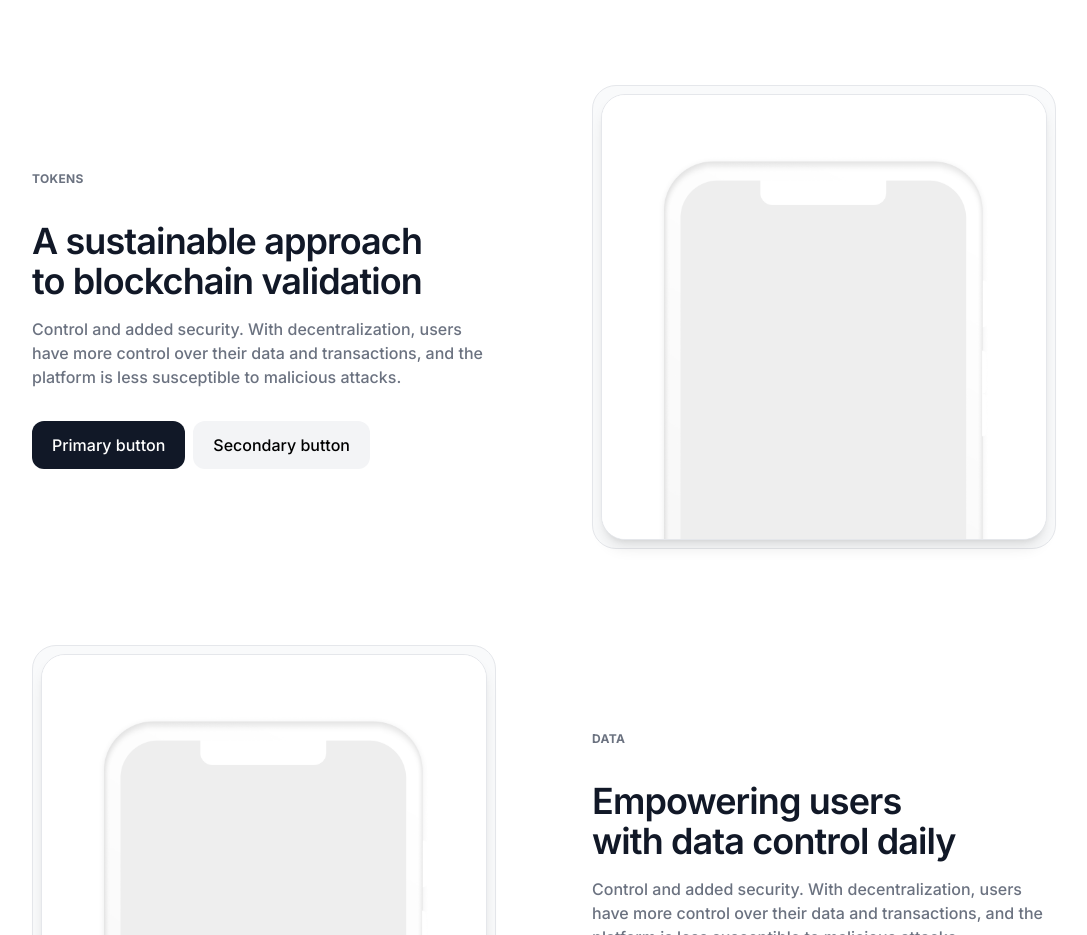
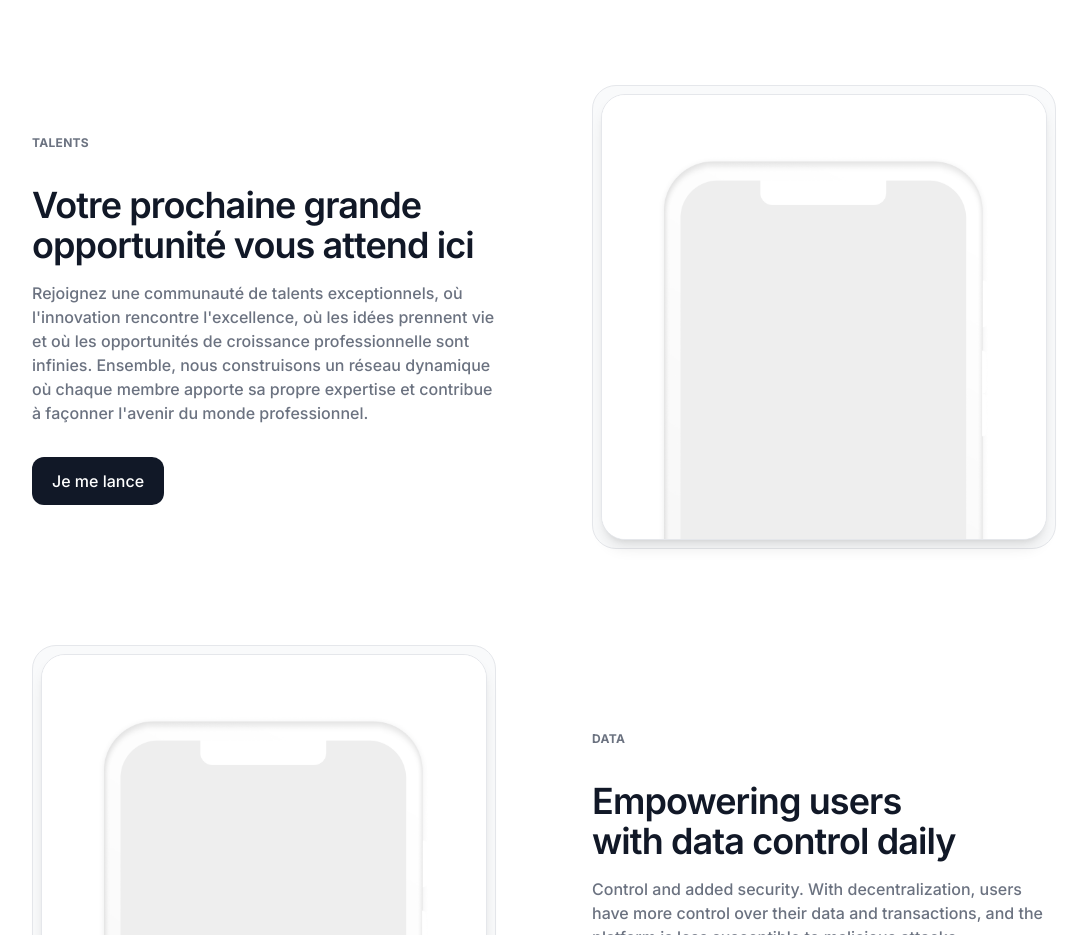
Before and after one commit to Osiris8/hiretop, a Next.js app: page / in a window 1280 px wide. Shown: the part 1120-2055 px from the top of the page, without its empty margins (96-1183 px from the left). Built offline with nearby package versions, Linux system fonts and the light colour scheme.

Commit message:
update content for Feature1 component

```diff
--- a/components/Feature1.js
+++ b/components/Feature1.js
@@ -8,28 +8,25 @@ export default function Feature1() {
         <div class="grid items-center grid-cols-1 gap-4 list-none lg:grid-cols-2 lg:gap-24">
           <div>
             <span class="text-xs font-bold tracking-wide text-gray-500 uppercase">
-              tokens
+              Talents
             </span>
             <p class="mt-8 text-4xl font-semibold tracking-tight text-gray-900 text-balance">
-              A sustainable approach to blockchain validation
+              Votre prochaine grande opportunité vous attend ici
             </p>
             <p class="mt-4 text-base font-medium text-gray-500">
-              Control and added security. With decentralization, users have more
-              control over their data and transactions, and the platform is less
-              susceptible to malicious attacks.
+              Rejoignez une communauté de talents exceptionnels, où l'innovation
+              rencontre l'excellence, où les idées prennent vie et où les
+              opportunités de croissance professionnelle sont infinies.
+              Ensemble, nous construisons un réseau dynamique où chaque membre
+              apporte sa propre expertise et contribue à façonner l'avenir du
+              monde professionnel.
             </p>
             <div class="flex flex-col items-center gap-2 mx-auto mt-8 md:flex-row">
               <button
                 class="inline-flex items-center justify-center w-full h-12 gap-3 px-5 py-3 font-medium text-white duration-200 bg-gray-900 md:w-auto rounded-xl hover:bg-gray-700 focus:ring-2 focus:ring-offset-2 focus:ring-black"
                 aria-label="Primary action"
               >
-                Primary button
-              </button>
-              <button
-                class="inline-flex items-center justify-center w-full h-12 gap-3 px-5 py-3 font-medium duration-200 bg-gray-100 md:w-auto rounded-xl hover:bg-gray-200 focus:ring-2 focus:ring-offset-2 focus:ring-blue-500"
-                aria-label="Secondary action"
-              >
-                Secondary button
+                Je me lance
               </button>
             </div>
           </div>
```
